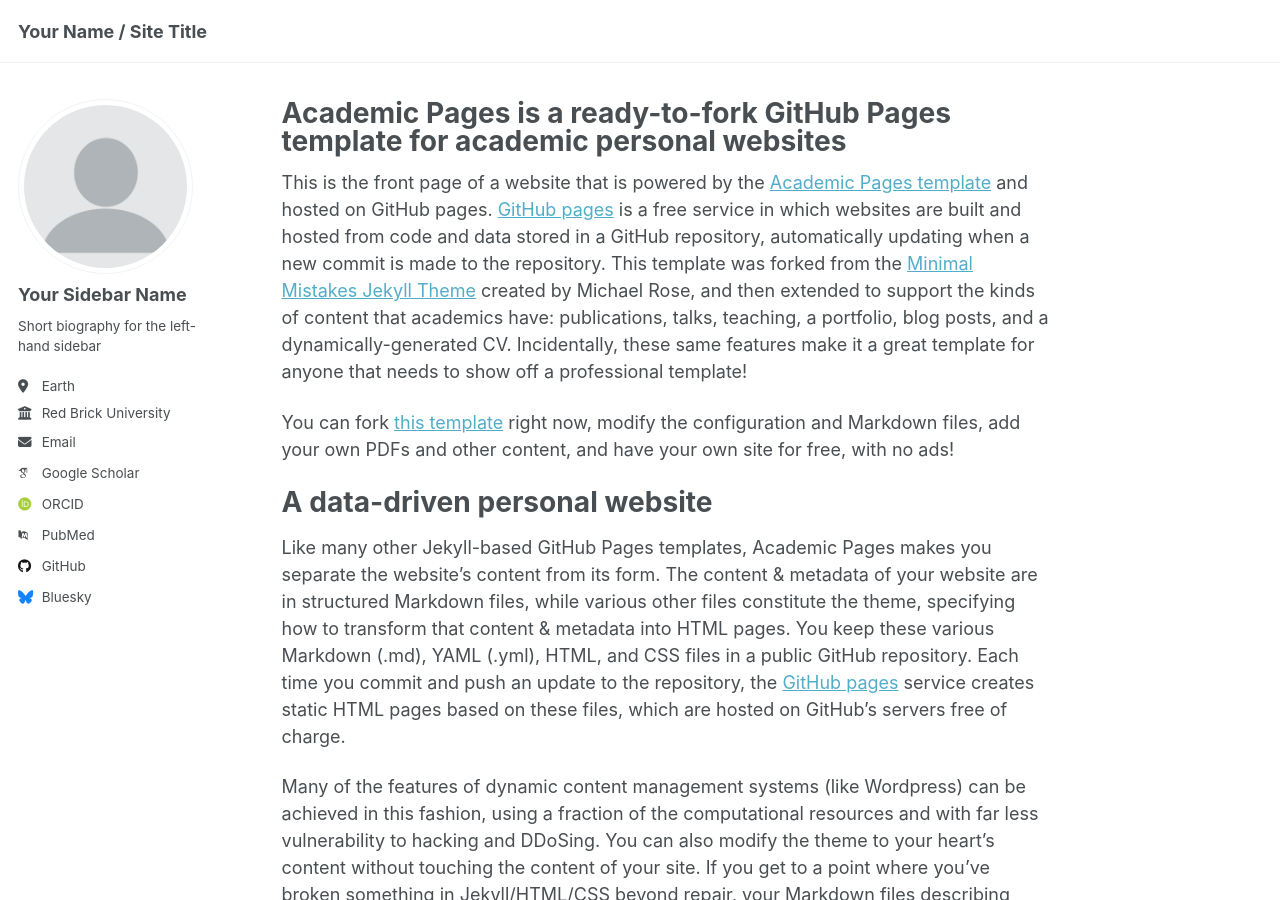
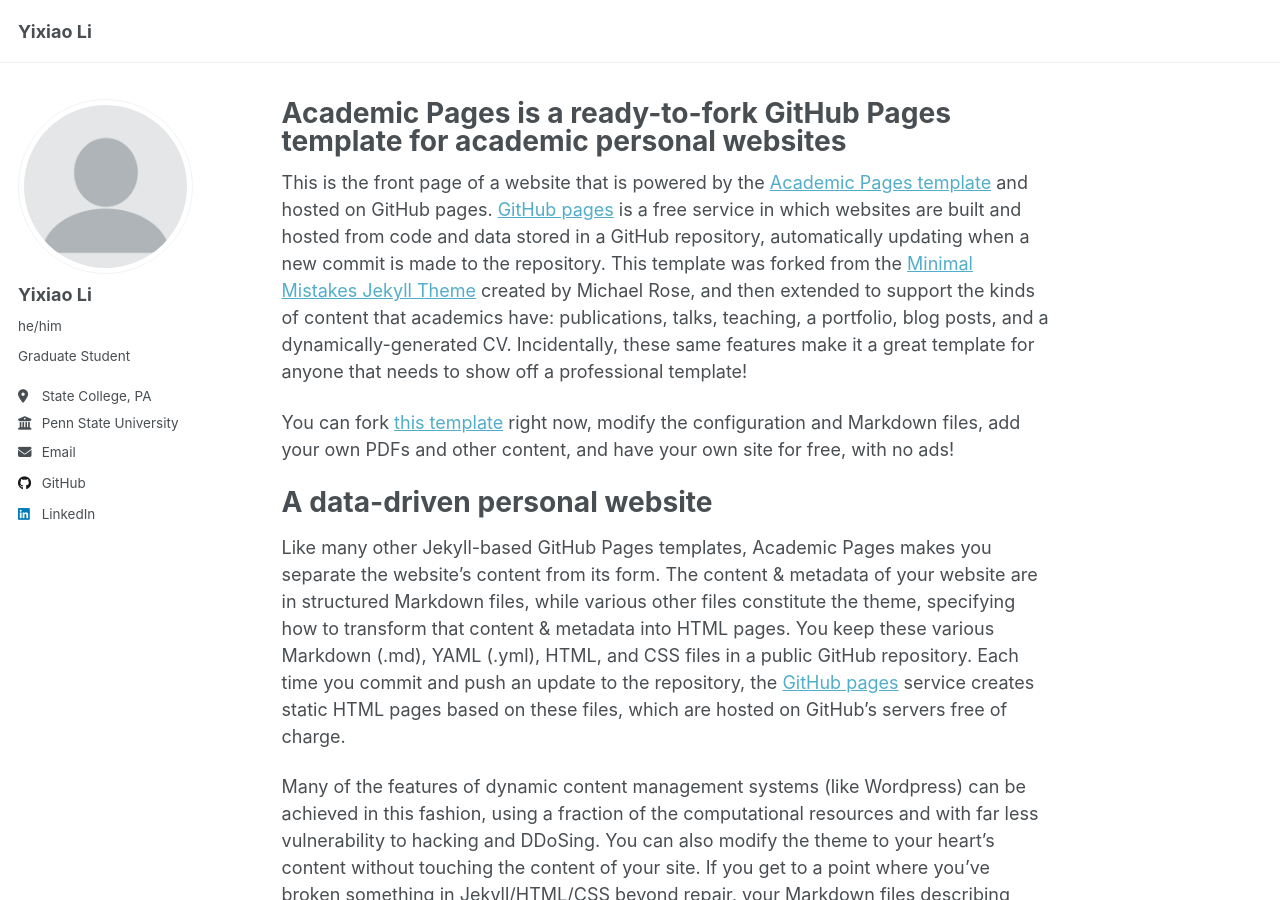
Before and after one commit to yixiaoll/yixiaoll.github.io, a Jekyll site: the page built from _pages/about.md, in a window 1280 px wide and 900 px high. Built offline with Jekyll 4.4.1, drawn with Linux system fonts in a browser that asks for light colours; some web fonts are replaced; a script that is not in the unit is left out.

Commit message:
Update _config.yml
Update info on the front page

```diff
--- a/_config.yml
+++ b/_config.yml
@@ -9,13 +9,13 @@
 # Basic Site Settings
 locale                   : "en-US"
 site_theme               : "default"
-title                    : "Your Name / Site Title"
+title                    : "Yixiao Li"
 title_separator          : "-"
 name                     : &name "Your Name"
 description              : &description "personal description"
-url                      : https://academicpages.github.io # the base hostname & protocol for your site e.g. "https://[your GitHub username].github.io" or if you already have some other page hosted on Github then use "https://[your GitHub username].github.io/[Your Repo Name]"
+url                      : https://yixiaoll.github.io # the base hostname & protocol for your site e.g. "https://[your GitHub username].github.io" or if you already have some other page hosted on Github then use "https://[your GitHub username].github.io/[Your Repo Name]"
 baseurl                  : "" # the subpath of your site, e.g. "/blog"
-repository               : "academicpages/academicpages.github.io"
+repository               : # "academicpages/academicpages.github.io"
 
 # Site Author - The following control what appear as part of the author content on the side bar.
 #               If a field is blank the icon and link will not appear, otherwise it will be shown.
@@ -23,22 +23,22 @@ repository               : "academicpages/academicpages.github.io"
 author:
   # Biographic information
   avatar           : "profile.png"
-  name             : "Your Sidebar Name"
-  pronouns         : # example: "she/her"
-  bio              : "Short biography for the left-hand sidebar"
-  location         : "Earth"
-  employer         : "Red Brick University"
+  name             : "Yixiao Li"
+  pronouns         : "he/him"
+  bio              : "Graduate Student"
+  location         : "State College, PA"
+  employer         : "Penn State University"
   uri              : # URL
-  email            : "none@example.org"
+  email            : "yfl5912@psu.edu"
 
   # Academic websites
   academia         : # URL
   arxiv            : # URL - Update with the correct link to your profile
-  googlescholar    : "https://scholar.google.com/citations?user=PS_CX0AAAAAJ"
+  googlescholar    : # "https://scholar.google.com/citations?user=PS_CX0AAAAAJ"
   impactstory      : # URL
-  orcid            : "http://orcid.org/yourorcidurl"
+  orcid            : # "http://orcid.org/yourorcidurl"
   semantic         : # URL
-  pubmed           : "https://www.ncbi.nlm.nih.gov/pubmed/?term=john+snow"
+  pubmed           : # "https://www.ncbi.nlm.nih.gov/pubmed/?term=john+snow"
   researchgate     : # URL
   scopus           : # URL
 
@@ -46,13 +46,13 @@ author:
   bitbucket        : # Username - Update with your username on the site
   codepen          : # Username
   dribbble         : # Username
-  github           : "academicpages"
+  github           : "yixiaoll"
   kaggle           : # Username
   stackoverflow    : # User number or user number and name (i.e., use "1" or "1/jeff-atwood")
 
   # Social media
   artstation       : # Username
-  bluesky          : "bsky.app" # Replace this with you Bluesky username
+  bluesky          : # "bsky.app" # Replace this with you Bluesky username
   facebook         : # Username
   flickr           : # Username
   foursquare       : # Username
@@ -61,7 +61,7 @@ author:
   keybase          : # Username
   instagram        : # Username
   lastfm           : # Username
-  linkedin         : # Username
+  linkedin         : "lyixiao"
   mastodon         : # URL
   medium           : # URL
   pinterest        : # Username
```
